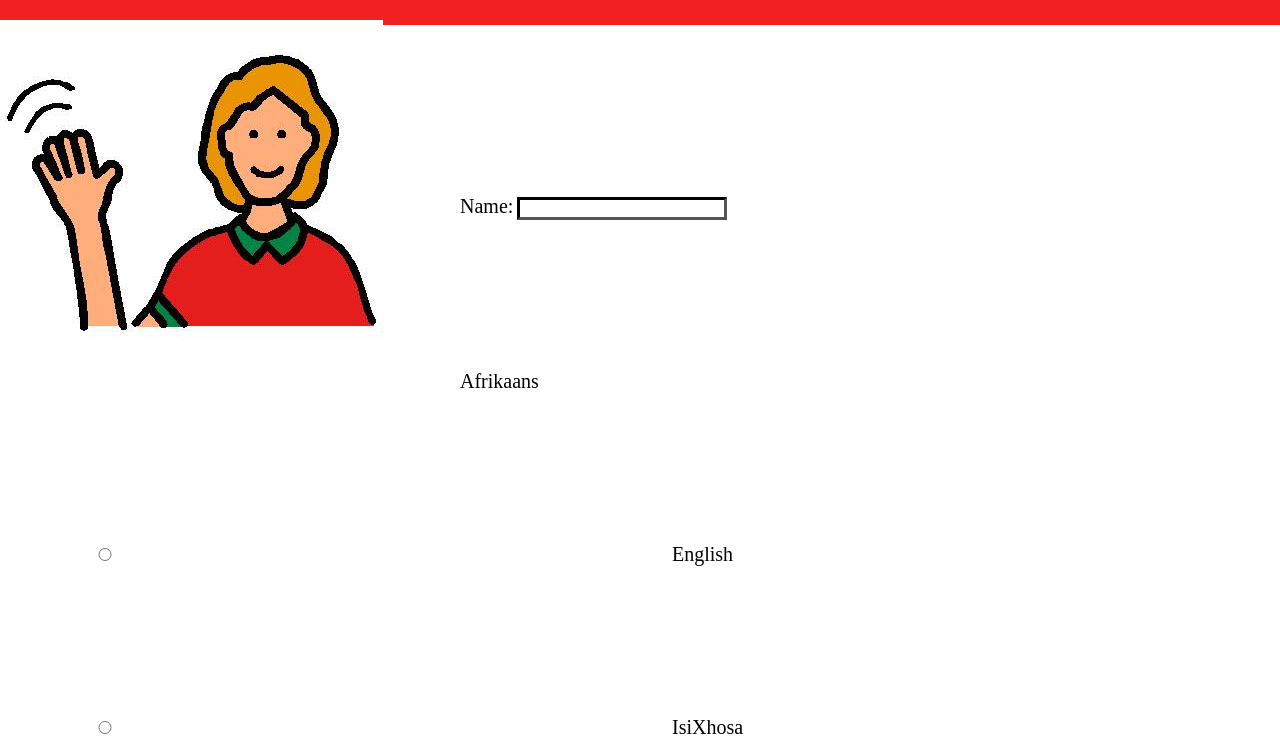
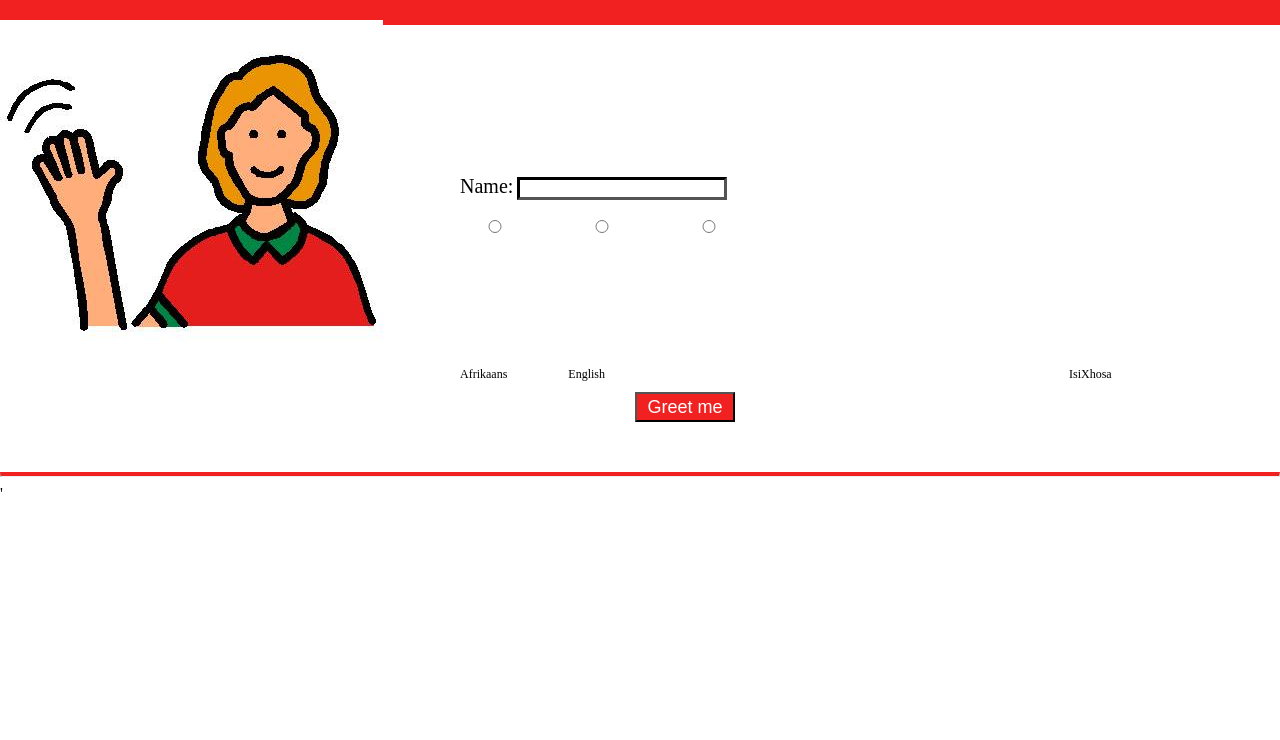
Before and after one commit to SinethembaDlova/greeting, a plain HTML site: page index.html in a window 1280 px wide. Shown: the part 55-795 px from the top of the page. Drawn offline with Linux system fonts and the light colour scheme.

Commit message:
Upgates on my website

```diff
--- a/greet.css
+++ b/greet.css
@@ -47,7 +47,7 @@ label
   color: black;
   font-size: 20px;
   margin-left: 460px;
-  margin-top: 150px;
+  margin-top: 130px;
   font-family: "sans-serif";
   display:inline-block;
 }
@@ -57,6 +57,51 @@ input
   border-width:medium;
   border-color: black;
   width: 200px;
+}
+
+#radio1
+{
+  margin-left: 470px;
+  margin-top: 20px;
+  width: 50px;
+}
+
+#radio2
+{
+  width: 140px;
+}
+
+#radio3
+{
+  width: 50px;
+}
+
+#lang1
+{
+  color: black;
+  font-size: 12px;
+  margin-left: 460px;
+  margin-top: -100px;
+  font-family: "sans-serif";
+  display:inline-block;
+}
+
+#lang2
+{
+  color: black;
+  font-size: 12px;
+  margin-left:57px;
+  font-family: "sans-serif";
+  display: inline-block;
+}
+
+#lang3
+{
+  color: black;
+  font-size: 12px;
+  margin-left: 100;
+  font-family: "sans-serif";
+  display: inline-block;
 }
 
 button
--- a/greet.js
+++ b/greet.js
@@ -6,3 +6,7 @@ greet("Andile");
 
 var molo = greet("Andile");
 console.log(molo);
+
+
+/*  margin-left: 470px;
+  margin-top: -10px;*/
--- a/index.html
+++ b/index.html
@@ -20,19 +20,16 @@
       <label for="name">Name:</label>
       <input type="text" name="name" value=""> <br>
 
-      <label for="language" id="lang1">Afrikaans</label> <br>
-      <input type="radio" name="language" value="Afrikaans">
+      <input type="radio" name="language" value="Afrikaans" id="radio1">
+      <input type="radio" name="language" value="English" id="radio2">
+      <input type="radio" name="language" value="IsiXhosa" id="radio3"> <br>
 
-      <label for="language" id="lang2">English</label> <br>
-      <input type="radio" name="language" value="English">
-
-      <label for="language" id="lang3">IsiXhosa</label> <br>
-      <input type="radio" name="language" value="IsiXhosa"> <br>
+      <label for="#language" id="lang1">Afrikaans</label>
+      <label for="#lang1" id="lang2">English</label>
+      <label for="#lang2" id="lang3">IsiXhosa</label>
+      <br>
 
       <button type="button" name="Greet me">Greet me</button>
-
-      <br>
-      <br>
       <br>
       <hr>'
     </div>
```
